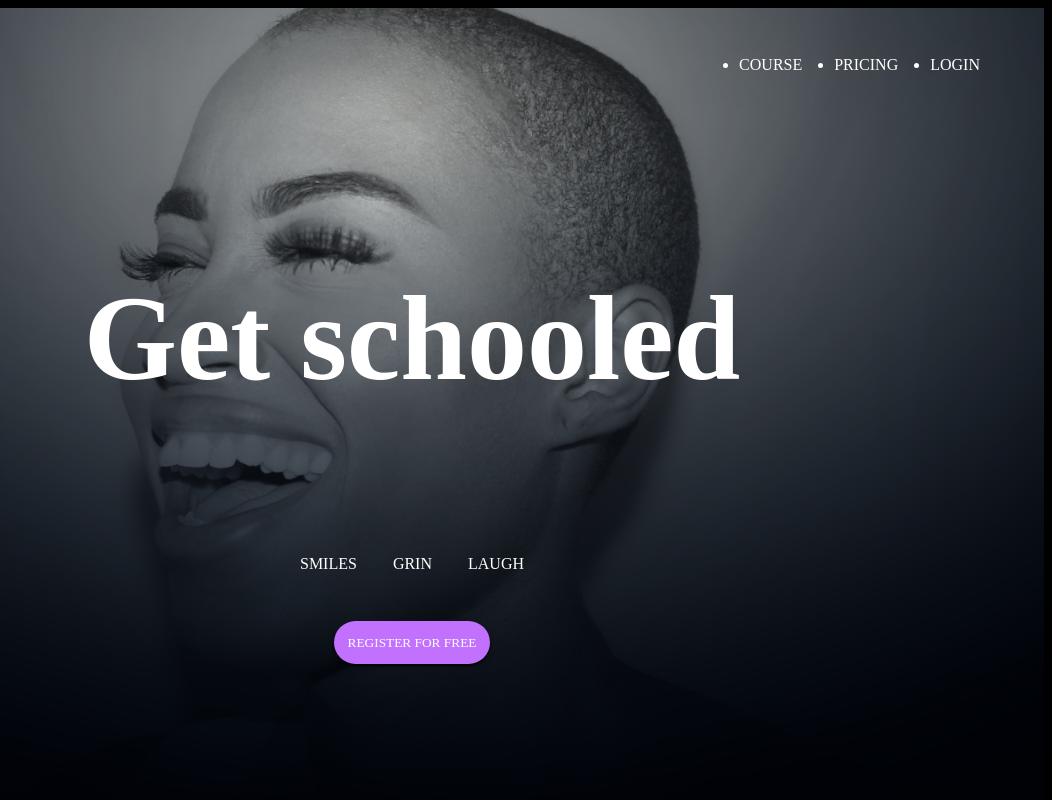
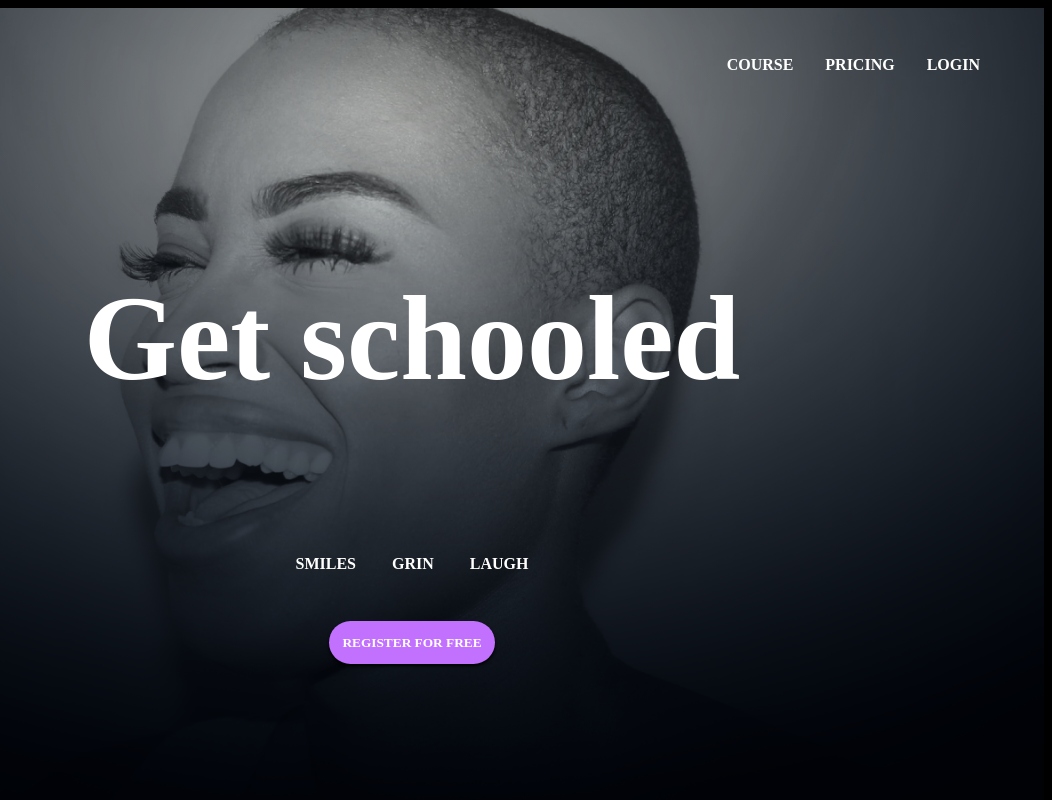
Before and after one commit to Sedemkams/alx_html_css, a plain HTML site: page css_advanced/index.html in a window 1280 px wide. Shown: the top 800 px of the page, 228-1280 px from the left. Drawn offline with Linux system fonts and the light colour scheme.

Commit message:
final final commit

```diff
--- a/css_advanced/index.html
+++ b/css_advanced/index.html
@@ -13,7 +13,7 @@
         <nav>
             <img src="logo.png" alt="logo">
 
-            <ul>
+            <ul class="lst">
                 <li><a href="#">COURSE</a></li>
                 <li><a href="#">PRICING</a></li>
                 <li><a href="#">LOGIN</a></li>
--- a/css_advanced/styles.css
+++ b/css_advanced/styles.css
@@ -20,6 +20,16 @@ div,
 section {
     box-sizing: border-box;
     max-width: 100%;
+
+    .lst {
+        list-style: none;
+        font-weight: bold;
+    }
+
+    .types-of-smile {
+        font-weight: bold;
+    }
+
 }
 
 body {
@@ -55,6 +65,7 @@ button {
 
 .bg-rose {
     background-color: var(--rose);
+    font-weight: bold;
 }
 
 .bg-white {
```
